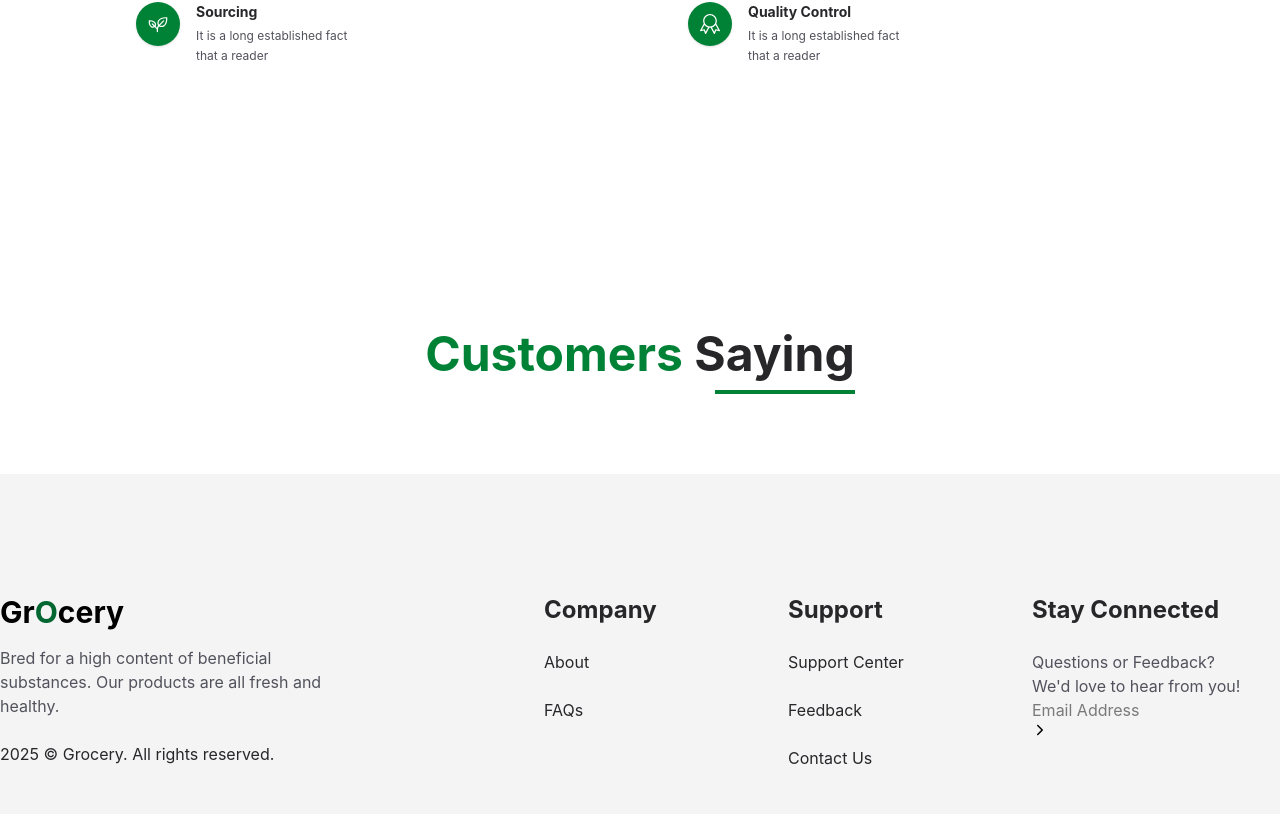
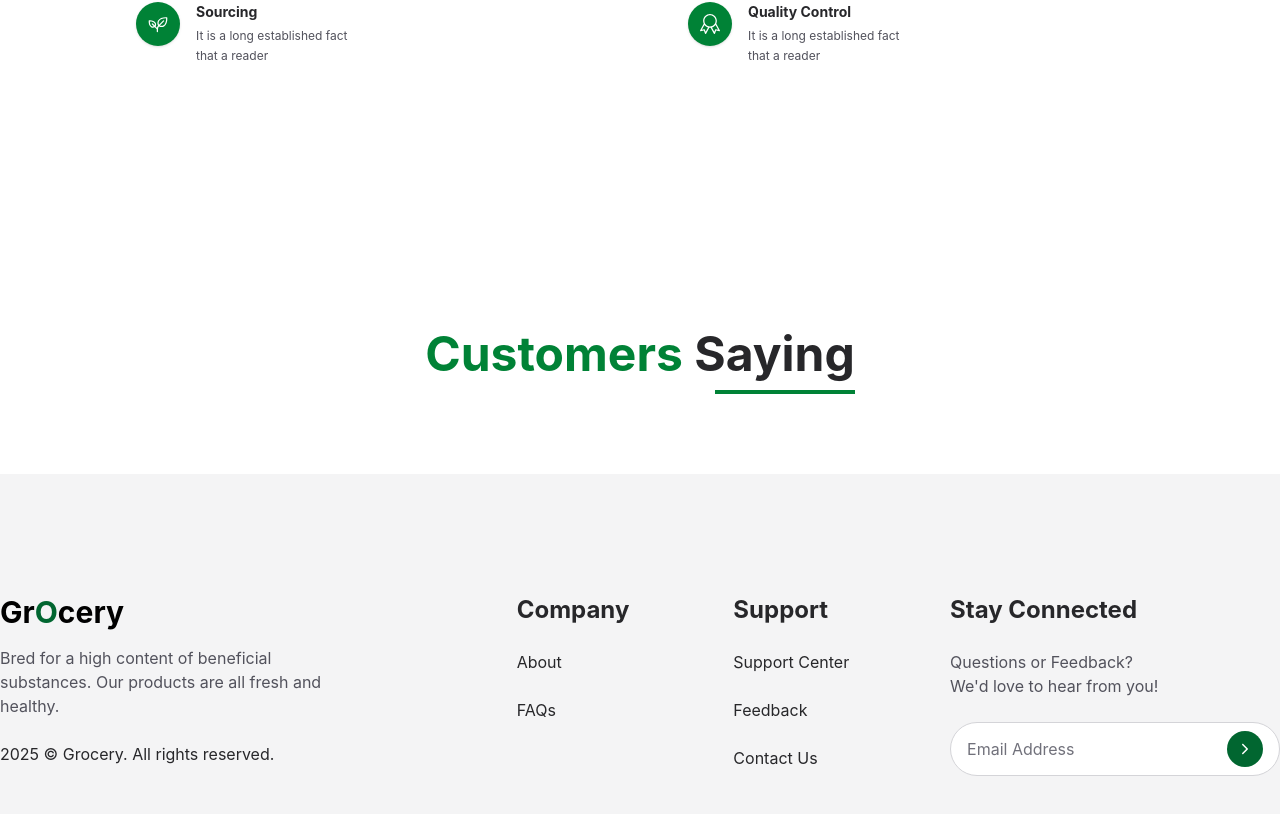
Before and after one commit to Nabeela-Kanwal/Grocery-store-react, a React (Vite) app: page / in a window 1280 px wide. Shown: the part 6534-7348 px from the top of the page. Built offline with nearby package versions, Linux system fonts and the light colour scheme.

Commit message:
feat: update styles and footer component
- Added new Tailwind CSS file for styling.
- Updated index.html to link the new CSS and JS files.
- Refactored Footer component to include a form for email submission, replacing the previous structure with a more accessible design.

```diff
--- a/src/components/Footer/Footer.jsx
+++ b/src/components/Footer/Footer.jsx
@@ -59,16 +59,23 @@ const Footer = () => {
             Questions or Feedback? <br />
             We'd love to hear from you!
           </p>
-          <div>
+          <form className="mt-6 flex max-w-[360px] items-center rounded-full border border-zinc-300 bg-white px-4 py-2 focus-within:border-green-800">
             <input
               type="email"
-              name="name"
-              id="name"
+              name="email"
+              id="email"
               autoComplete="off"
+              className="w-full bg-transparent text-zinc-800 outline-none placeholder:text-zinc-500"
               placeholder="Email Address"
             />
-            <IoIosArrowForward />
-          </div>
+            <button
+              type="submit"
+              className="ml-3 flex h-9 w-9 shrink-0 items-center justify-center rounded-full bg-green-800 text-white transition hover:bg-green-900"
+              aria-label="Submit email"
+            >
+              <IoIosArrowForward />
+            </button>
+          </form>
         </div>
       </div>
     </footer>
```
Also changed, not shown: 4 other files (tests, documents, lock files or other folders).
